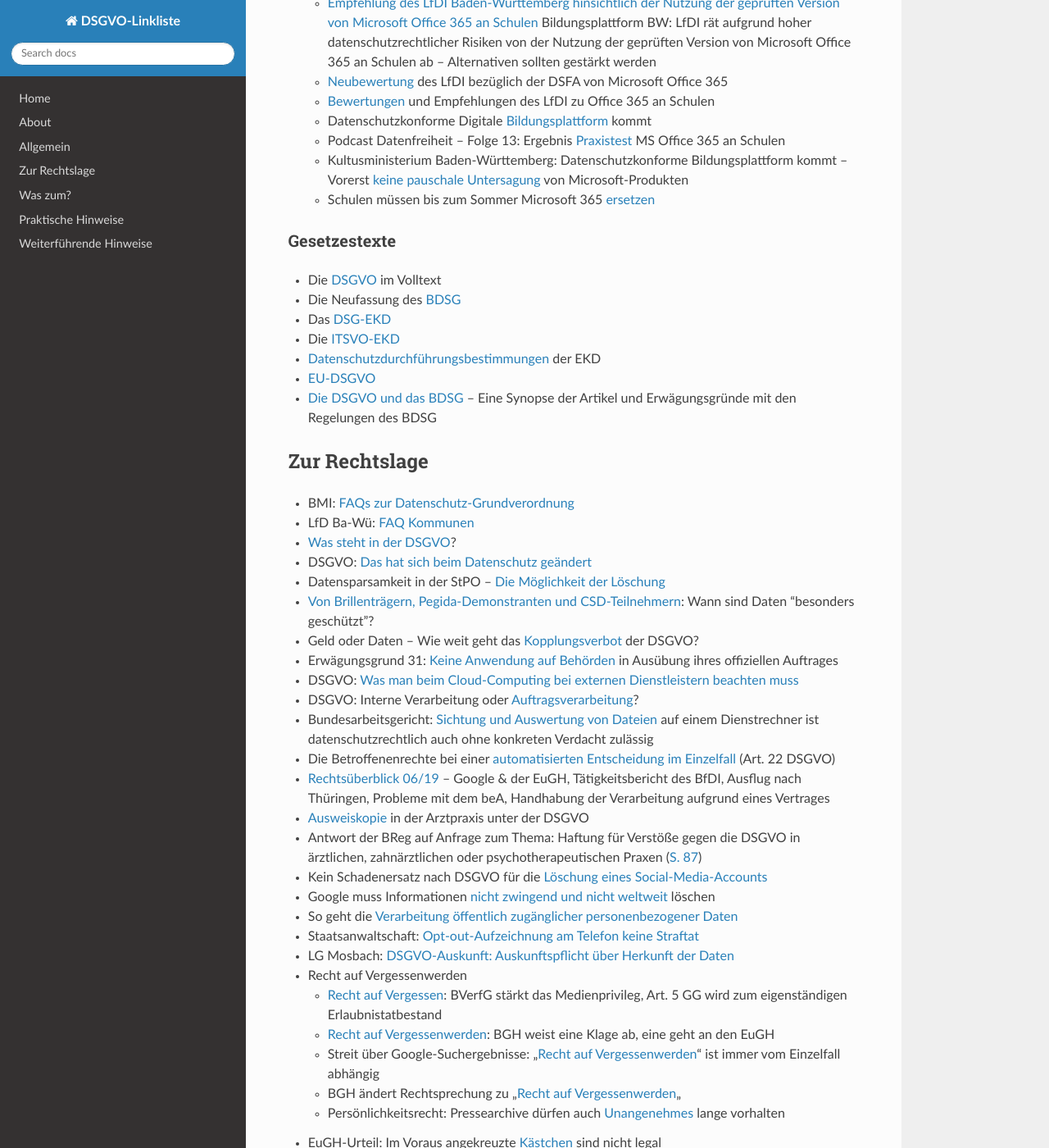
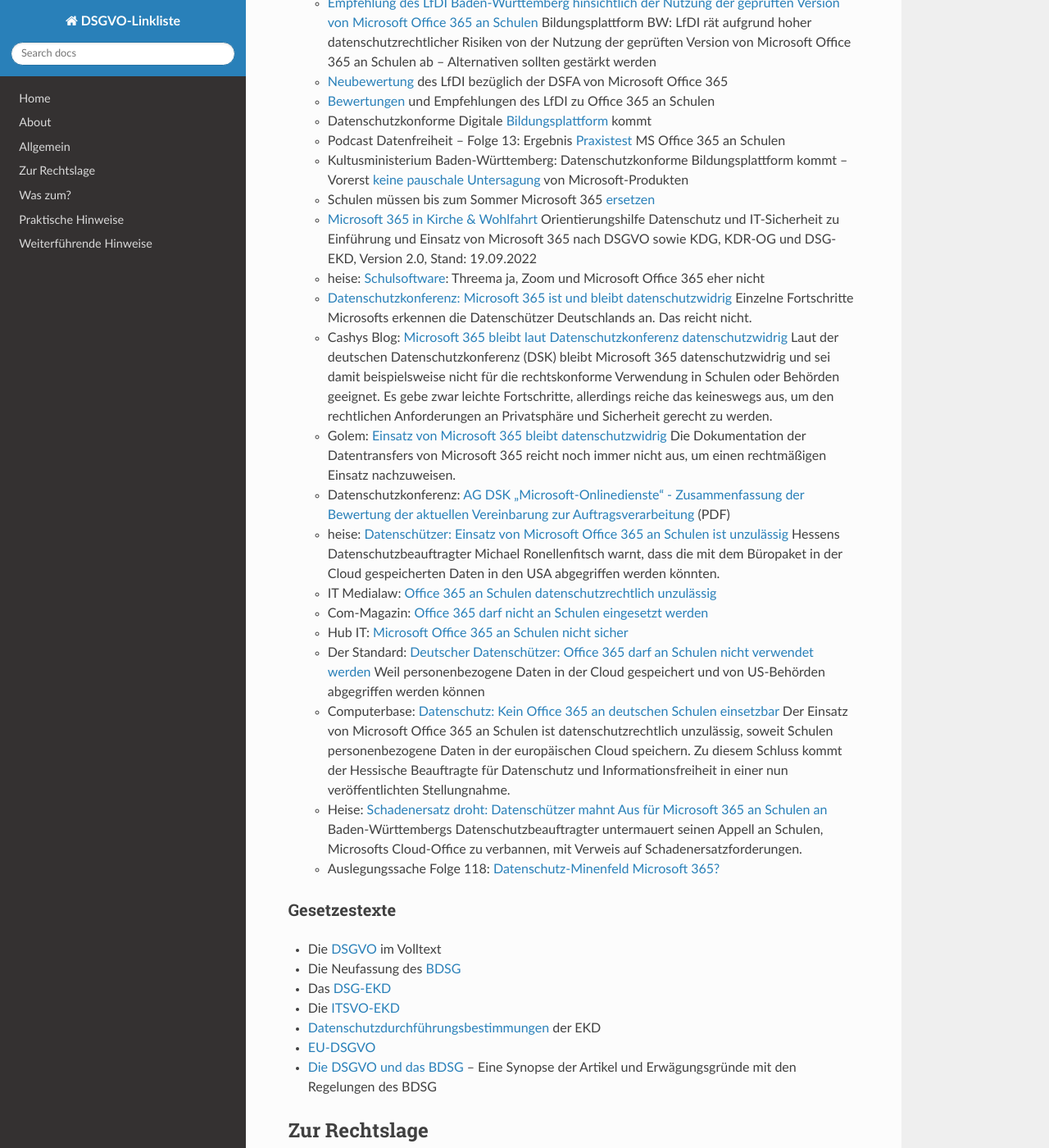
Before and after one commit to jrselzer/DSGVO-Linkliste, an MkDocs documentation site: the page built from docs/Linkliste.md, in a window 1280 px wide and 1400 px high, scrolled down 6305 px. Shown: the whole window at 82% size. Built offline with MkDocs 1.6.1, drawn with Linux system fonts in a browser that asks for light colours; nearby versions of some CDN libraries.

Commit message:
Update Linkliste.md

```diff
--- a/docs/Linkliste.md
+++ b/docs/Linkliste.md
@@ -231,6 +231,21 @@
     * Podcast Datenfreiheit – Folge 13: Ergebnis [Praxistest](https://www.baden-wuerttemberg.datenschutz.de/podcast-datenfreiheit-folge-13-ergebnis-praxistest-ms-office-365-an-schulen/) MS Office 365 an Schulen
 * Kultusministerium Baden-Württemberg: Datenschutzkonforme Bildungsplattform kommt – Vorerst [keine pauschale Untersagung](https://km-bw.de/,Lde/startseite/service/2021-07-22+Vorerst+keine+pauschale+Untersagung+von+Microsoft-Produkten) von Microsoft-Produkten
 * Schulen müssen bis zum Sommer Microsoft 365 [ersetzen](https://www.golem.de/news/datenschutzbeauftragter-schulen-muessen-bis-zum-sommer-microsoft-365-ersetzen-2204-164820.html)
+* [Microsoft 365 in Kirche & Wohlfahrt](https://www.althammer-kill.de/fileadmin/user_upload/Themen/Microsoft_365-KiWo/Microsoft_365_in_Kirche_Wohlfahrt_v2.pdf) Orientierungshilfe Datenschutz und IT-Sicherheit zu Einführung und Einsatz von Microsoft 365 nach DSGVO sowie KDG, KDR-OG und DSG-EKD, Version 2.0, Stand: 19.09.2022
+* heise: [Schulsoftware](https://www.heise.de/newsticker/meldung/Schulsoftware-Threema-ja-Zoom-und-Microsoft-Office-365-eher-nicht-4711961.html): Threema ja, Zoom und Microsoft Office 365 eher nicht
+* [Datenschutzkonferenz: Microsoft 365 ist und bleibt datenschutzwidrig](https://www.heise.de/news/Datenschutzkonferenz-Microsoft-365-ist-und-bleibt-datenschutzwidrig-7352065.html) Einzelne Fortschritte Microsofts erkennen die Datenschützer Deutschlands an. Das reicht nicht.
+* Cashys Blog: [Microsoft 365 bleibt laut Datenschutzkonferenz datenschutzwidrig](https://stadt-bremerhaven.de/microsoft-365-bleibt-laut-datenschutzkonferenz-datenschutzwidrig/) Laut der deutschen Datenschutzkonferenz (DSK) bleibt Microsoft 365 datenschutzwidrig und sei damit beispielsweise nicht für die rechtskonforme Verwendung in Schulen oder Behörden geeignet. Es gebe zwar leichte Fortschritte, allerdings reiche das keineswegs aus, um den rechtlichen Anforderungen an Privatsphäre und Sicherheit gerecht zu werden.
+* Golem: [Einsatz von Microsoft 365 bleibt datenschutzwidrig](https://www.golem.de/news/datenschutzkonferenz-einsatz-von-microsoft-365-bleibt-datenschutzwidrig-2211-170050.html) Die Dokumentation der Datentransfers von Microsoft 365 reicht noch immer nicht aus, um einen rechtmäßigen Einsatz nachzuweisen.
+* Datenschutzkonferenz: [AG DSK „Microsoft-Onlinedienste“ - Zusammenfassung der Bewertung der aktuellen Vereinbarung zur
+Auftragsverarbeitung](https://datenschutzkonferenz-online.de/media/dskb/2022_24_11_festlegung_MS365_zusammenfassung.pdf) (PDF)
+* heise: [Datenschützer: Einsatz von Microsoft Office 365 an Schulen ist unzulässig](https://www.heise.de/newsticker/meldung/Datenschuetzer-Einsatz-von-Microsoft-Office-365-an-Schulen-ist-unzulaessig-4466156.html) Hessens Datenschutzbeauftragter Michael Ronellenfitsch warnt, dass die mit dem Büropaket in der Cloud gespeicherten Daten in den USA abgegriffen werden könnten.
+* IT Medialaw: [Office 365 an Schulen datenschutzrechtlich unzulässig](https://itmedialaw.com/office-365-an-schulen-datenschutzrechtlich-unzulaessig/)
+* Com-Magazin: [Office 365 darf nicht an Schulen eingesetzt werden](https://www.com-magazin.de/news/datenschutz/office-365-an-schulen-eingesetzt-1728803.html)
+* Hub IT: [Microsoft Office 365 an Schulen nicht sicher](https://www.hubit.de/microsoft-office-365-an-schulen-nicht-sicher/)
+* Der Standard: [Deutscher Datenschützer: Office 365 darf an Schulen nicht verwendet werden](https://www.derstandard.de/story/2000106119463/deutscher-datenschuetzer-office-365-darf-an-schulen-nicht-verwendet-werden) Weil personenbezogene Daten in der Cloud gespeichert und von US-Behörden abgegriffen werden können
+* Computerbase: [Datenschutz: Kein Office 365 an deutschen Schulen einsetzbar](https://www.computerbase.de/2019-07/datenschutz-kein-office-365-schulen/) Der Einsatz von Microsoft Office 365 an Schulen ist datenschutzrechtlich unzulässig, soweit Schulen personenbezogene Daten in der europäischen Cloud speichern. Zu diesem Schluss kommt der Hessische Beauftragte für Datenschutz und Informationsfreiheit in einer nun veröffentlichten Stellungnahme.
+* Heise: [Schadenersatz droht: Datenschützer mahnt Aus für Microsoft 365 an Schulen an](https://www.heise.de/news/Schadenersatz-droht-Datenschuetzer-mahnt-Aus-fuer-Microsoft-365-an-Schulen-an-7493247.html) Baden-Württembergs Datenschutzbeauftragter untermauert seinen Appell an Schulen, Microsofts Cloud-Office zu verbannen, mit Verweis auf Schadenersatzforderungen.
+* Auslegungssache Folge 118: [Datenschutz-Minenfeld Microsoft 365?](https://www.heise.de/hintergrund/Auslegungssache-118-Datenschutz-Minenfeld-Microsoft-365-9914059.html)
 
 ### Gesetzestexte
 
```
